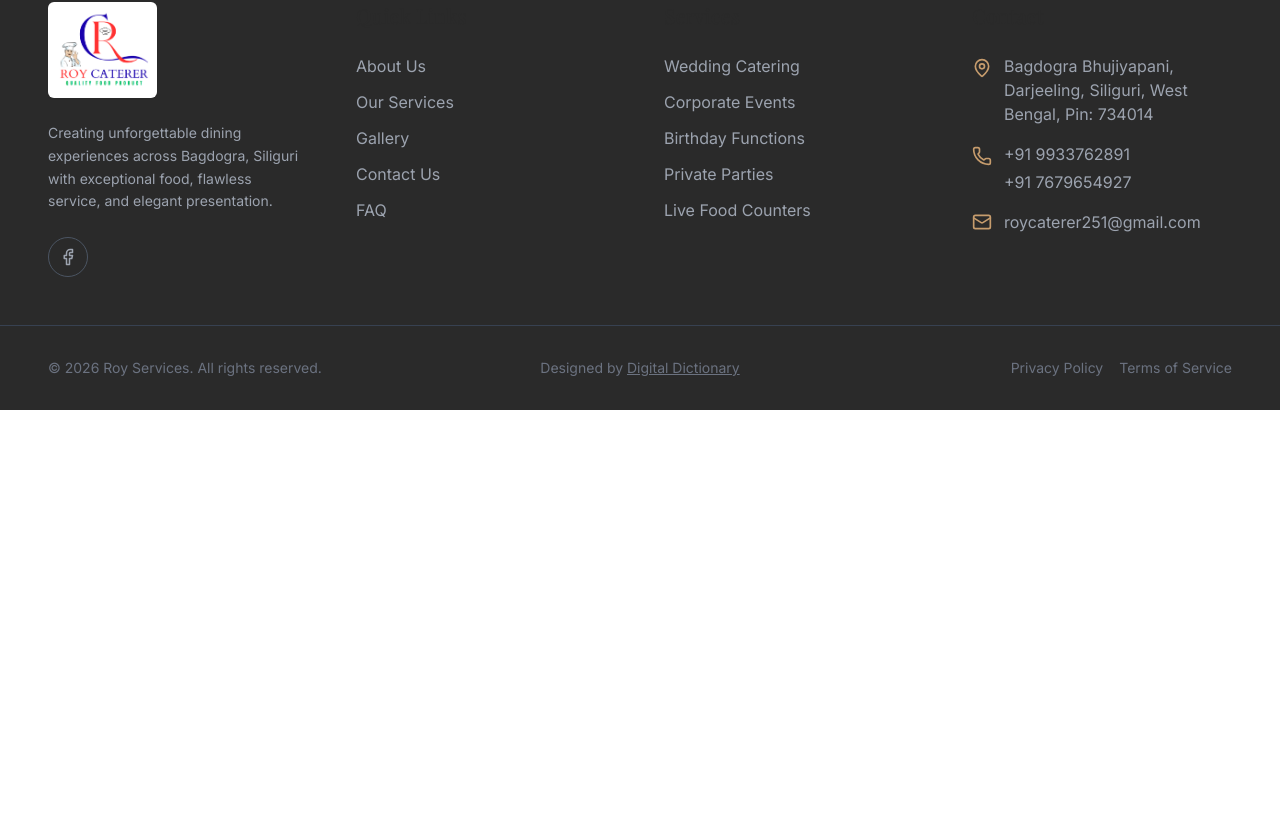
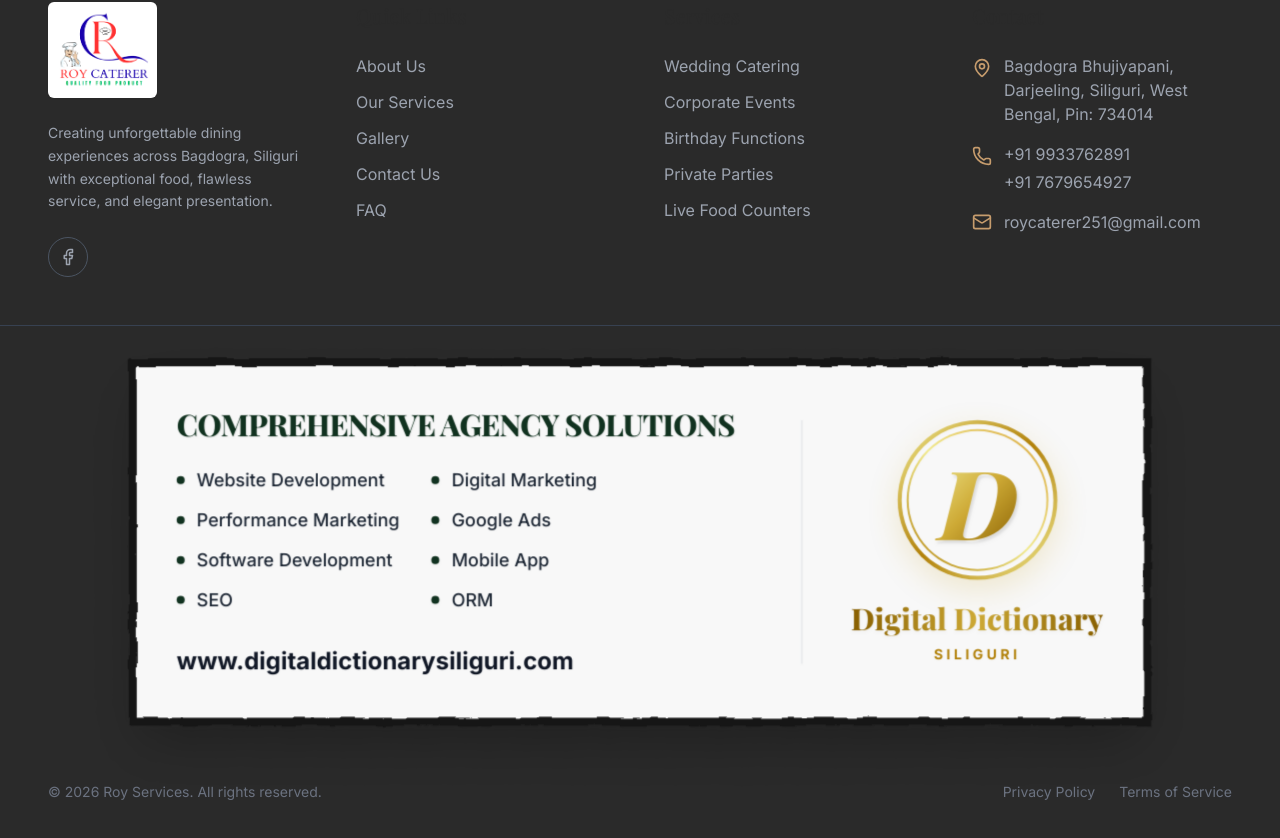
Before and after one commit to Shantanu2705/Roy-Caterings, a Next.js app: page / in a window 1280 px wide. Shown: the part 4055-4893 px from the top of the page. Before the commit the page ends 4465 px from the top, so only its background shows below. Built offline with nearby package versions, Linux system fonts and the light colour scheme; a web font is replaced by a local one.

Commit message:
Update footer with recreated Digital Dictionary banner

```diff
--- a/components/Footer.tsx
+++ b/components/Footer.tsx
@@ -70,19 +70,105 @@
         </div>
       </div>
 
-      <div className="container mx-auto px-6 md:px-12 pt-8 flex flex-col md:flex-row justify-between items-center text-sm text-gray-500 gap-4 md:gap-0">
+      {/* Digital Dictionary Banner */}
+      <div className="container mx-auto px-4 sm:px-6 md:px-12 py-8">
+        <div className="relative w-full max-w-5xl mx-auto group hover:scale-[1.01] transition-transform duration-300">
+          <style>{`
+            @keyframes subtle-blink {
+              0%, 100% { opacity: 1; filter: drop-shadow(0 0 0px rgba(255,255,255,0)); }
+              50% { opacity: 0.9; filter: drop-shadow(0 0 15px rgba(255,255,255,0.1)); transform: scale(0.995); }
+            }
+            .animate-blink {
+              animation: subtle-blink 3s ease-in-out infinite;
+            }
+            .torn-bg {
+              filter: url(#torn-filter);
+            }
+          `}</style>
+
+          <svg width="0" height="0" className="absolute">
+            <filter id="torn-filter">
+              <feTurbulence type="fractalNoise" baseFrequency="0.04" numOctaves="3" result="noise" />
+              <feDisplacementMap in="SourceGraphic" in2="noise" scale="5" xChannelSelector="R" yChannelSelector="G" />
+            </filter>
+          </svg>
+
+          <a
+            href="https://www.digitaldictionarysiliguri.com"
+            target="_blank"
+            rel="noopener noreferrer"
+            className="block w-full relative animate-blink"
+          >
+            {/* Background layers with torn edge */}
+            {/* Darker than charcoal background (#181818) for the torn paper effect */}
+            <div className="absolute inset-0 torn-bg bg-[#181818] shadow-2xl"></div>
+            <div className="absolute inset-[4px] md:inset-[8px] torn-bg bg-white"></div>
+
+            {/* Content layer */}
+            <div className="relative z-10 flex flex-col md:flex-row items-center justify-between p-6 sm:p-10 lg:p-12 h-full">
+
+              {/* Left side: Text */}
+              <div className="flex-1 w-full text-center md:text-left">
+                <h3 className="text-xl sm:text-2xl md:text-3xl font-extrabold text-[#113320] mb-6 tracking-tight uppercase" style={{ textShadow: '1px 1px 0px rgba(0,0,0,0.05)' }}>
+                  Comprehensive Agency Solutions
+                </h3>
+
+                <div className="grid grid-cols-1 sm:grid-cols-2 gap-x-4 sm:gap-x-8 gap-y-3 mb-8 w-fit mx-auto md:mx-0">
+                  {[
+                    "Website Development", "Digital Marketing",
+                    "Performance Marketing", "Google Ads",
+                    "Software Development", "Mobile App",
+                    "SEO", "ORM"
+                  ].map(service => (
+                    <div key={service} className="flex items-center gap-3 text-gray-800 font-medium text-sm sm:text-base md:text-lg">
+                      <span className="w-1.5 h-1.5 sm:w-2 sm:h-2 rounded-full bg-[#113320] flex-shrink-0 shadow-sm"></span>
+                      <span>{service}</span>
+                    </div>
+                  ))}
+                </div>
+
+                <div className="text-gray-900 font-bold text-base sm:text-xl md:text-2xl hover:text-[#113320] transition-colors inline-block">
+                  www.digitaldictionarysiliguri.com
+                </div>
+              </div>
+
+              {/* Right side: Recreated Logo */}
+              <div className="w-full md:w-auto mt-10 md:mt-0 flex flex-col items-center justify-center pl-0 md:pl-8 lg:pl-12 md:border-l-2 border-gray-100">
+                <div className="relative w-32 h-32 sm:w-36 sm:h-36 md:w-40 md:h-40 flex items-center justify-center rounded-full shadow-[0_10px_30px_rgba(212,175,55,0.2)]">
+                  {/* Outer golden rings */}
+                  <div className="absolute inset-0 rounded-full bg-gradient-to-br from-[#f9f295] via-[#b8860b] to-[#f9f295] p-[3px] sm:p-[4px]">
+                    <div className="w-full h-full rounded-full bg-white flex items-center justify-center p-[4px] sm:p-[5px]">
+                      <div className="w-full h-full rounded-full bg-gradient-to-bl from-[#e0aa3e] via-[#f9f295] to-[#b8860b] p-[2px]">
+                         <div className="w-full h-full rounded-full bg-white flex items-center justify-center">
+                            {/* Big 'D' */}
+                            <div className="text-6xl sm:text-7xl md:text-8xl font-black bg-gradient-to-br from-[#f9f295] via-[#d4af37] to-[#8c6200] text-transparent bg-clip-text font-serif italic pr-2 sm:pr-3" style={{ filter: 'drop-shadow(2px 3px 1px rgba(0,0,0,0.1))' }}>
+                              D
+                            </div>
+                         </div>
+                      </div>
+                    </div>
+                  </div>
+                </div>
+                <div className="mt-5 text-center">
+                  <div className="text-2xl sm:text-3xl font-extrabold bg-gradient-to-r from-[#8c6200] via-[#d4af37] to-[#8c6200] text-transparent bg-clip-text font-serif leading-none drop-shadow-sm">
+                    Digital Dictionary
+                  </div>
+                  <div className="text-xs sm:text-sm tracking-[0.25em] font-bold text-[#b8860b] mt-2 uppercase">
+                    Siliguri
+                  </div>
+                </div>
+              </div>
+
+            </div>
+          </a>
+        </div>
+      </div>
+
+      <div className="container mx-auto px-6 md:px-12 pt-6 pb-2 flex flex-col md:flex-row justify-between items-center text-sm text-gray-500 gap-4 md:gap-0">
         <div className="flex-1 text-center md:text-left">
           <p>&copy; {new Date().getFullYear()} Roy Services. All rights reserved.</p>
         </div>
-        <div className="flex-1 text-center">
-          <p>
-            Designed by{' '}
-            <a href="https://digitaldictionary.in/" target="_blank" rel="noopener noreferrer" className="hover:text-gold transition-colors underline">
-              Digital Dictionary
-            </a>
-          </p>
-        </div>
-        <div className="flex-1 flex justify-center md:justify-end gap-4">
+        <div className="flex-1 flex justify-center md:justify-end gap-6">
           <Link href="/privacy" className="hover:text-gold transition-colors">Privacy Policy</Link>
           <Link href="/terms" className="hover:text-gold transition-colors">Terms of Service</Link>
         </div>
```
